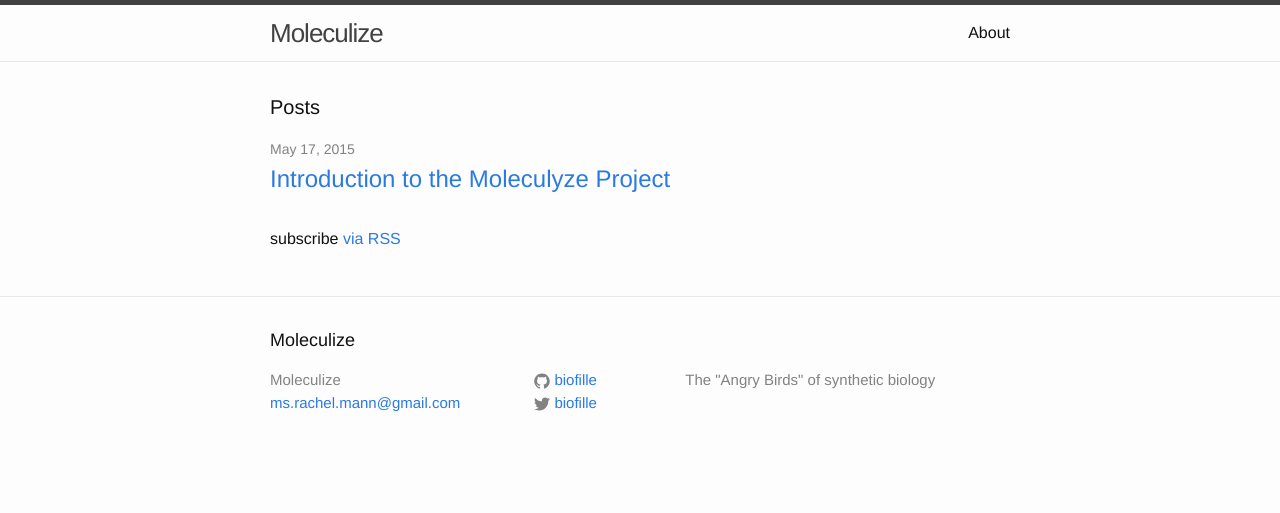
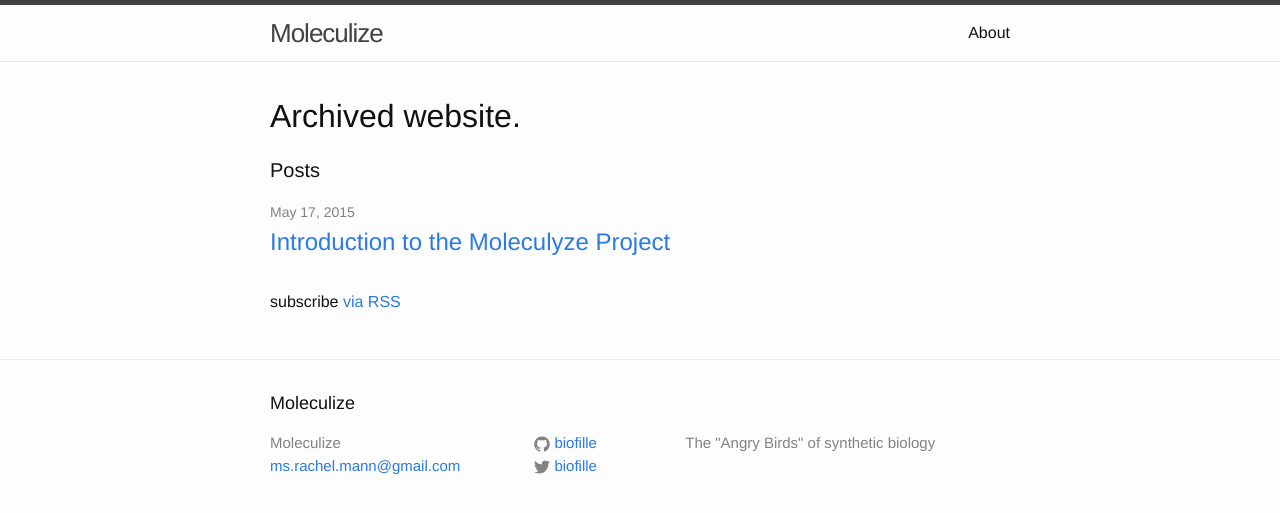
Before and after one commit to moleculyze/moleculyze.github.io, a Jekyll site: the page built from index.html, in a window 1280 px wide. Shown: the top 513 px of the page. Built offline with Jekyll 4.4.1, drawn with Linux system fonts in a browser that asks for light colours.

Commit message:
Update index.html

```diff
--- a/index.html
+++ b/index.html
@@ -3,7 +3,7 @@ layout: default
 ---
 
 <div class="home">
-
+  <h1>Archived website.</h1>
   <h1 class="page-heading">Posts</h1>
 
   <ul class="post-list">
```
